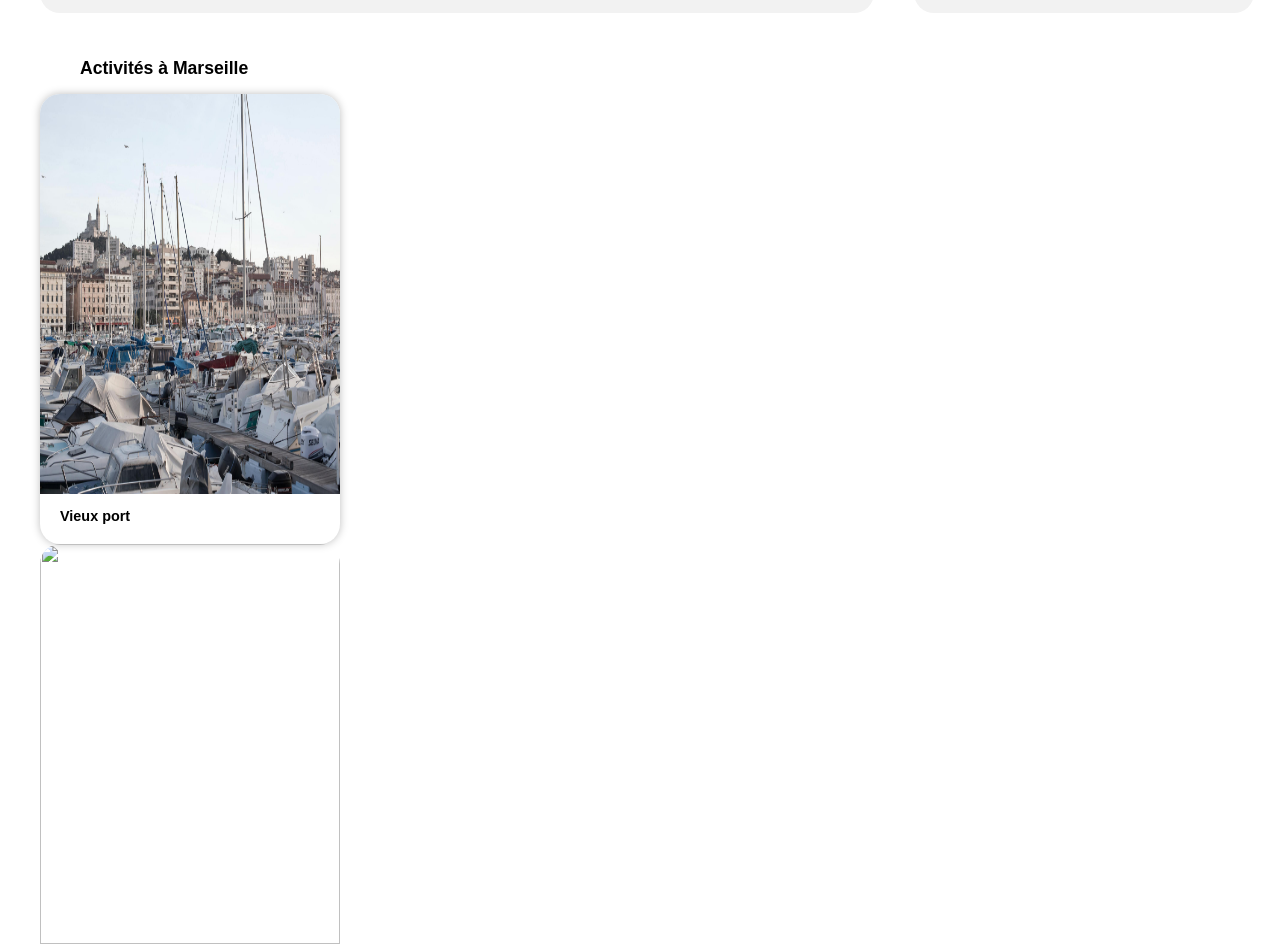
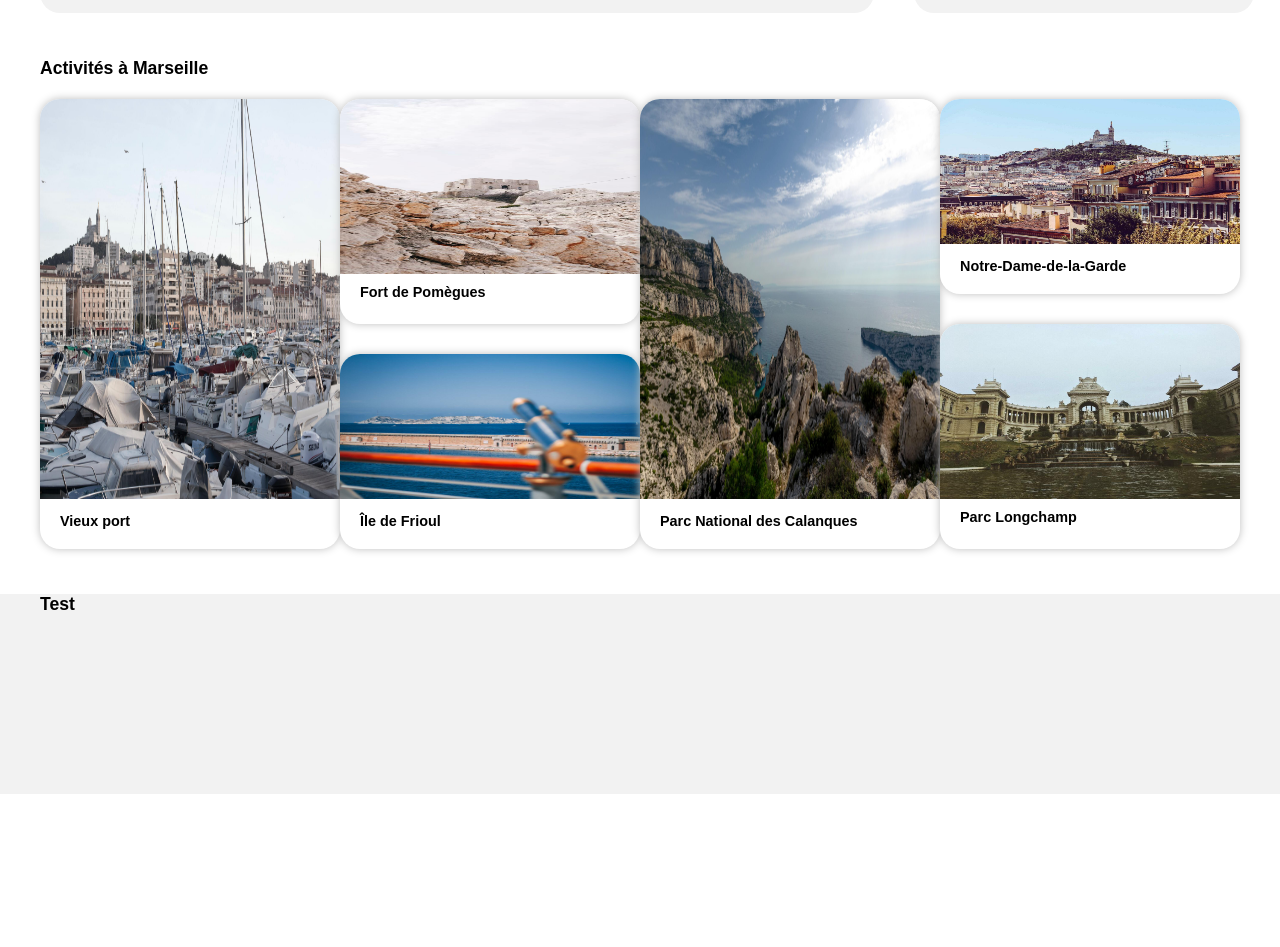
Before and after one commit to ShemoMFR/OpenClasssRoomsProjects, a plain HTML site: page p2_moshe_frydmann/index.html in a window 1280 px wide. Shown: the part 993-1940 px from the top of the page. After the commit the page ends 1787 px from the top, so only its background shows below. Drawn offline with Linux system fonts and the light colour scheme.

Commit message:
activites marseille terminé

```diff
--- a/p2_moshe_frydmann/index.html
+++ b/p2_moshe_frydmann/index.html
@@ -179,7 +179,7 @@
                 </section>
             </div>
 
-            <h2>Activités à Marseille</h2>
+            <div id="activite-marseille-title">Activités à Marseille</div>
 
             <div id="activites-marseille">
                 <div class="long-card">
@@ -187,16 +187,34 @@
                     <div class="txt-long-card"> <strong>Vieux port</strong></div>
                 </div>
                 <div class="short-card">
-                    <div class="short-card1">
-                        <img class="img-long-card" src="" alt"" />
-                        <div class="txt-long-card"></div>
+                        <div class="mid-card">
+                            <img class="img-mid-card" src="./images/pomegues.jpg" alt="port-de-pomegues" />
+                            <div class="txt-mid-card"><strong>Fort de Pomègues</strong></div>
+                        </div>
+                        <div class="small-card">
+                            <img class="img-small-card" src="./images/ile-de-frioul.jpg" alt="ile-de-frioul" />
+                            <div class="txt-small-card"><strong>Île de Frioul</strong></div>
+                        </div>
+                </div>
+
+                <div class="long-card">
+                    <img class="img-long-card" src="./images/calanques.jpg" alt="parc-calanques" />
+                    <div class="txt-long-card"> <strong>Parc National des Calanques</strong></div>
+                </div>
+
+                <div class="short-card">
+                    <div class="small-card">
+                        <img class="img-small-card" src="./images/notre-dame.jpg" alt="notre-dame-de-la-garde" />
+                        <div class="txt-small-card"><strong>Notre-Dame-de-la-Garde</strong></div>
                     </div>
-                    <div class="short-card2">
-                        <img class="img-long-card" src="" alt"" />
-                        <div class="txt-long-card"></div>
+                    <div class="mid-card">
+                        <img class="img-mid-card" src="./images/longchamp.jpg" alt="parc-longchamp" />
+                        <div class="txt-mid-card"><strong>Parc Longchamp</strong></div>
                     </div>
                 </div>
             </div>
+
+
 
         </div>
         <footer>
--- a/p2_moshe_frydmann/style.css
+++ b/p2_moshe_frydmann/style.css
@@ -221,6 +221,14 @@ h2 {
     font-family: "Raleway", sans-serif;
 }
 
+#activite-marseille-title {
+    margin-top: 45px;
+    margin-bottom: 20px;
+    font-size: 1.1rem;
+    font-family: "Raleway", sans-serif;
+    font-weight: bold;
+}
+
 p {
     margin-left: 40px;
     padding-bottom: 30px;
@@ -290,6 +298,11 @@ footer {
     background-color: #f2f2f2;
 }
 
+#activites-marseille {
+    display: flex;
+    justify-content: space-between;
+}
+
 .long-card {
     width: 300px;
     height: 450px;
@@ -298,10 +311,53 @@ footer {
     box-shadow: 0 0 8px 0px #bebebe;
 }
 
+.short-card {
+    display: flex;
+    flex-direction: column;
+    justify-content: space-between;
+}
+
+.mid-card {
+    display: flex;
+    flex-direction: column;
+    width: 300px;
+    height: 225px;
+    background-color: white;
+    border-radius: 20px;
+    box-shadow: 0 0 8px 0px #bebebe;
+}
+
+.small-card {
+    width: 300px;
+    height: 195px;
+    background-color: white;
+    border-radius: 20px;
+    box-shadow: 0 0 8px 0px #bebebe;
+}
+
+.img-small-card {
+    width: 300px;
+    height: 145px;
+    border-radius: 20px 20px 0 0;
+}
+
 .img-long-card {
     width: 300px;
     height: 400px;
     border-radius: 20px 20px 0 0;
+}
+
+.img-mid-card {
+    width: 300px;
+    height: 175px;
+    border-radius: 20px 20px 0 0;
+}
+
+.txt-mid-card {
+    height: 50px;
+    font-size: 0.9rem;
+    margin-left: 20px;
+    margin-top: 10px;
 }
 
 .txt-long-card {
@@ -310,3 +366,10 @@ footer {
     margin-left: 20px;
     margin-top: 10px;
 }
+
+.txt-small-card {
+    height: 50px;
+    font-size: 0.9rem;
+    margin-left: 20px;
+    margin-top: 10px;
+}
```
Also changed, not shown: p2_moshe_frydmann/images/activites/2_large/calanques.jpg (added), p2_moshe_frydmann/images/activites/3_medium/calanques.jpg (renamed from p2_moshe_frydmann/images/activites/3_medium/kilyan-sockalingum-NR8-cBCN3aI-unsplash.jpg), p2_moshe_frydmann/images/activites/3_medium/ile-de-frioul.jpg (added), p2_moshe_frydmann/images/activites/3_medium/longchamp.jpg (added), p2_moshe_frydmann/images/activites/3_medium/notre-dame.jpg (added), p2_moshe_frydmann/images/activites/3_medium/pomegues.jpg (added), p2_moshe_frydmann/images/calanques.jpg (renamed from p2_moshe_frydmann/images/activites/2_large/kilyan-sockalingum-NR8-cBCN3aI-unsplash.jpg), p2_moshe_frydmann/images/ile-de-frioul.jpg (renamed from p2_moshe_frydmann/images/activites/3_medium/kevin-hikari-rV_Qd1l-VXg-unsplash.jpg), p2_moshe_frydmann/images/longchamp.jpg (renamed from p2_moshe_frydmann/images/activites/3_medium/lena-paulin-wH2-EJoDcV0-unsplash.jpg), p2_moshe_frydmann/images/notre-dame.jpg (renamed from p2_moshe_frydmann/images/activites/3_medium/florian-wehde-xW9e8gdotxI-unsplash.jpg), p2_moshe_frydmann/images/pomegues.jpg (renamed from p2_moshe_frydmann/images/activites/3_medium/paul-hermann-QFTrLdQIRhI-unsplash.jpg).
